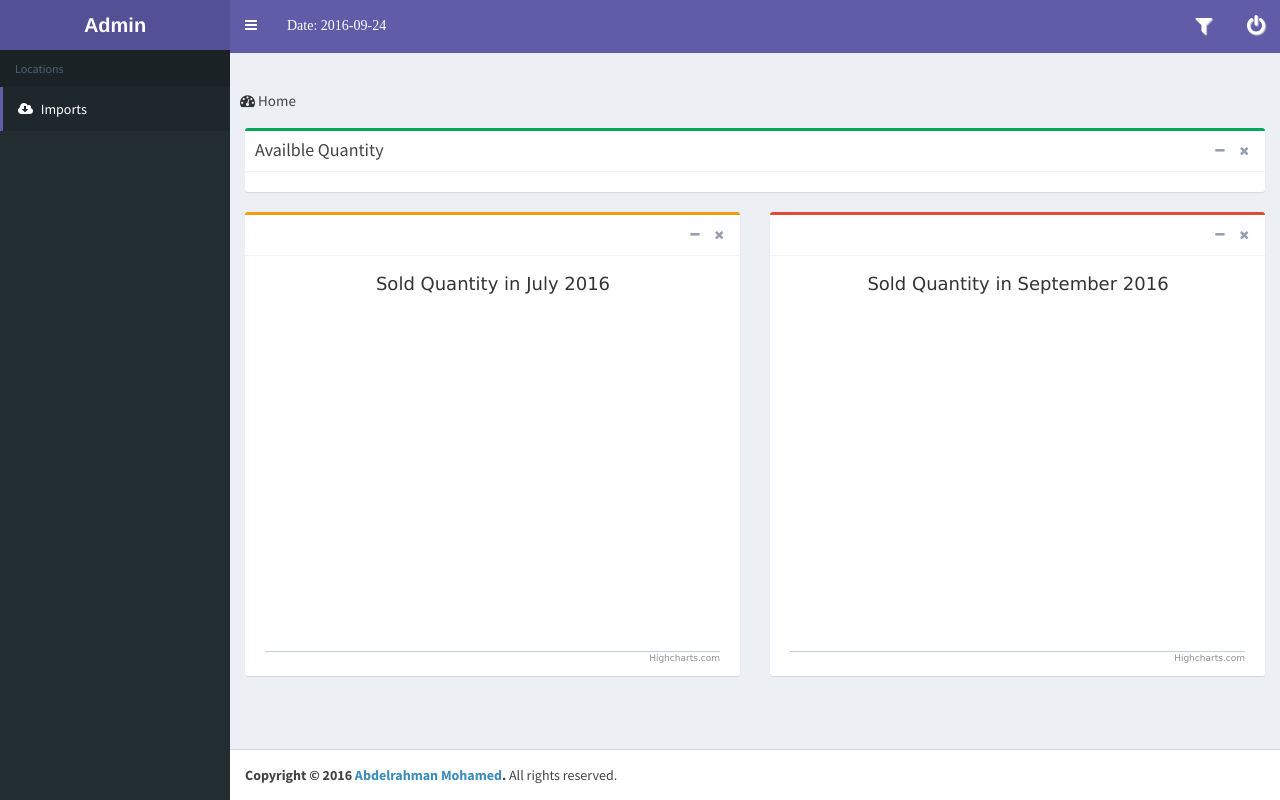
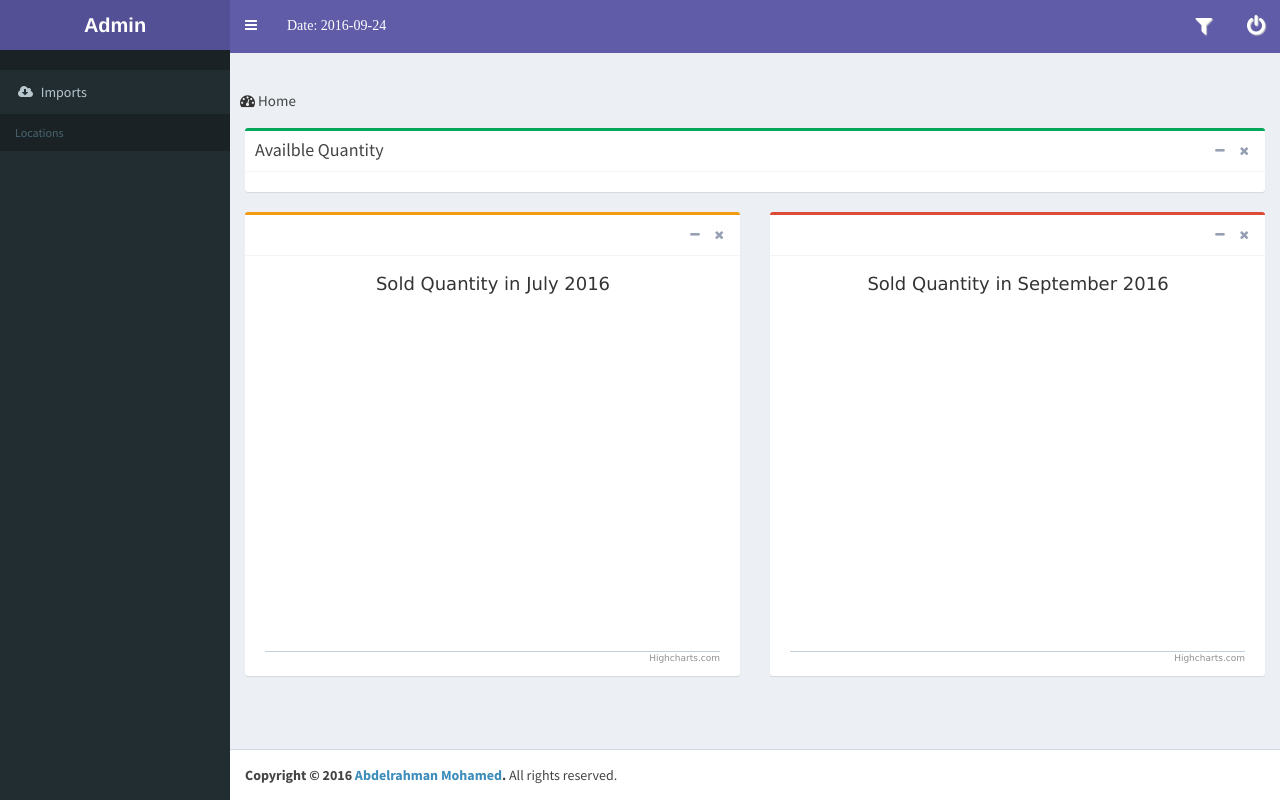
Before and after one commit to abdofawzi5/Store, a Django app: page /en-us/dashboard/ in a window 1280 px wide. Run offline with Django 3.2, Linux system fonts and the light colour scheme; the visitor is signed in with stand-in values (Sample User, id 1); data that the repository does not hold is empty; some libraries are stand-ins or nearby versions.

Commit message:
change left side menu active links

```diff
--- a/templates/StockDashboard/dashboard_layout.html
+++ b/templates/StockDashboard/dashboard_layout.html
@@ -104,14 +104,15 @@
         <section class="sidebar">
           <!-- sidebar menu: : style can be found in sidebar.less -->
           <ul class="sidebar-menu">
-      			<li class="header">Locations</li>
-      			<li class="active treeview">
+      			<li class="header"></li>
+      			<li class="treeview">
       			  <a href="imports?dateFilter={{dateFilter}}">
       			    <i class="fa fa-cloud-download" aria-hidden="true"></i> <span>Imports</span>
       			  </a>
       			</li>
+      			<li class="header">Locations</li>
       			{% for locationType in locations %}
-      			<li class="active treeview">
+      			<li class="treeview">
       			  <a href="#">
       			    <i class="glyphicon glyphicon-home"></i> <span>{{locationType.type}}</span> <i class="fa fa-angle-left pull-right"></i>
                       <small class="label pull-right bg-green">{{locationType.name|length}}</small>
```
